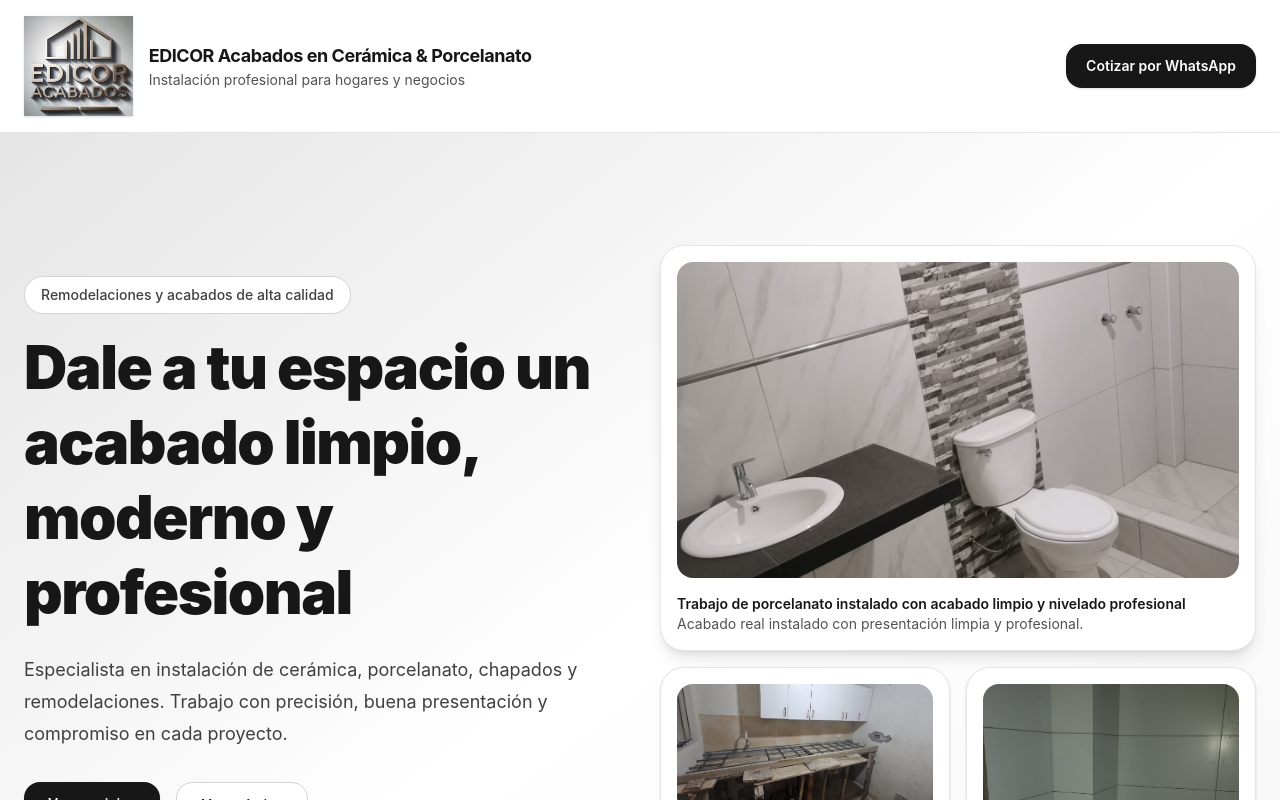
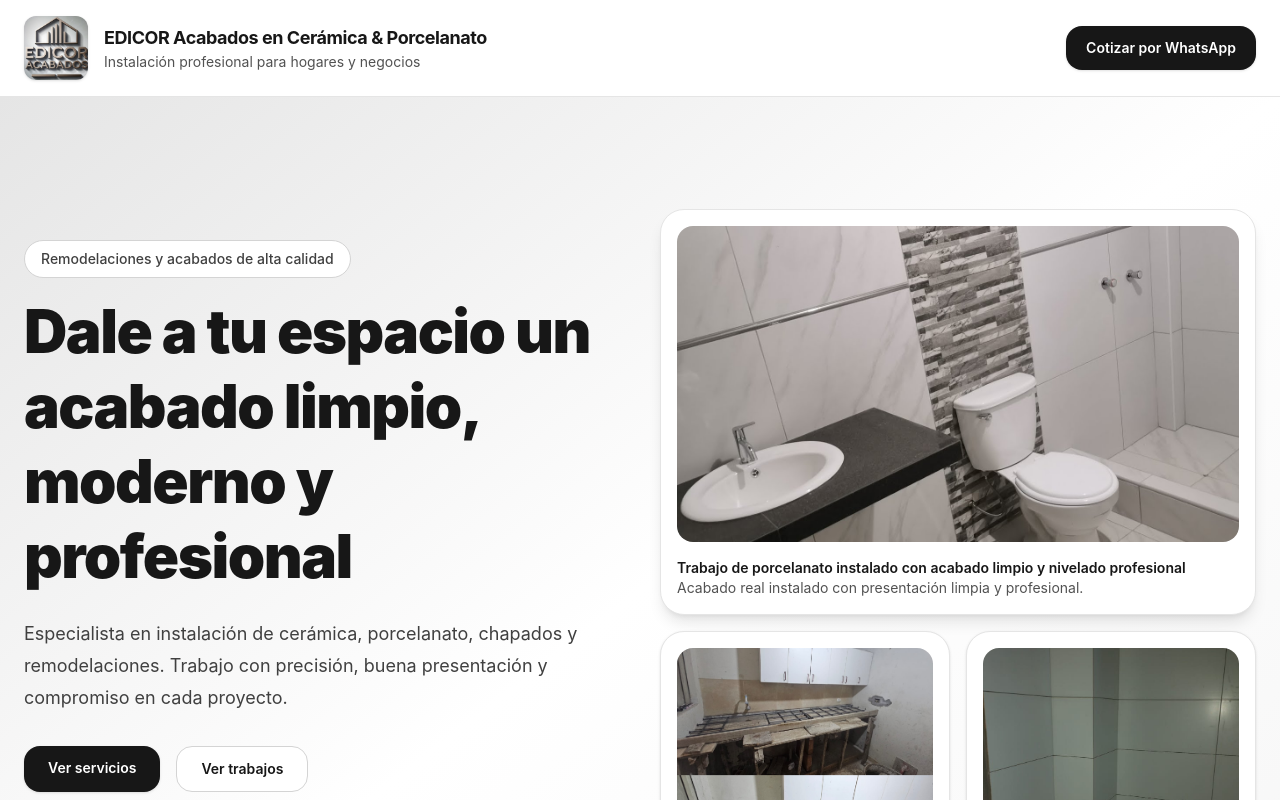
Before and after one commit to marquitoruiz/mi_pagina_web, a React (Vite) app: page / in a window 1280 px wide. Shown: the top 800 px of the page. Built offline with nearby package versions, Linux system fonts and the light colour scheme; the HTML template or start-up script is replaced by a standard one.

Commit message:
Mejora de diseño y colores

```diff
--- a/src/App.jsx
+++ b/src/App.jsx
@@ -70,7 +70,7 @@ export default function AcabadosProPage() {
   <img
     src={logoEdicor}
     alt="Logo de EDICOR Acabados"
-    className="h-25 w-25rounded-xl object-cover shadow-sm"
+    className="h-16 w-16 rounded-xl object-cover shadow-sm"
   />
   <div>
     <p className="text-lg font-bold tracking-tight">
```
